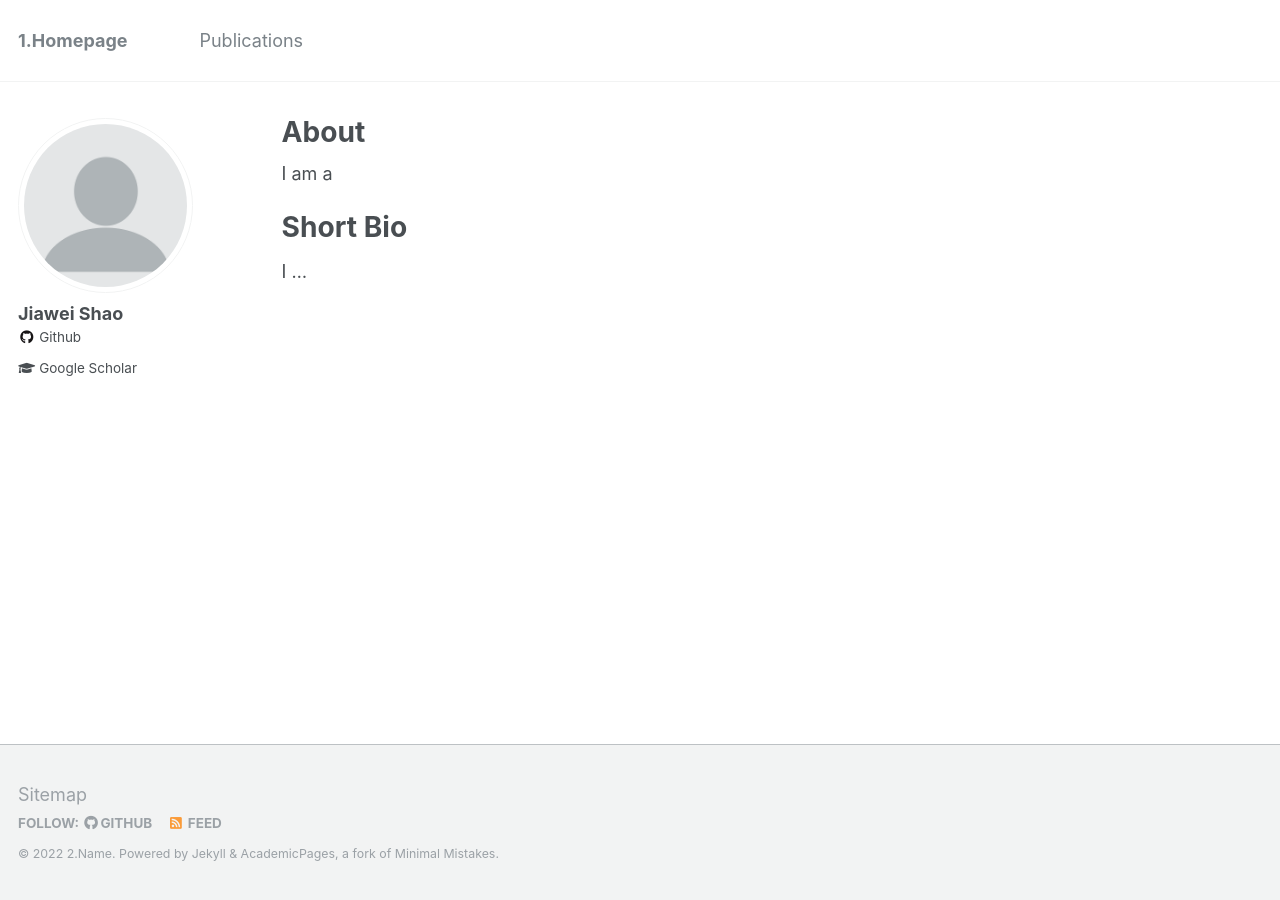
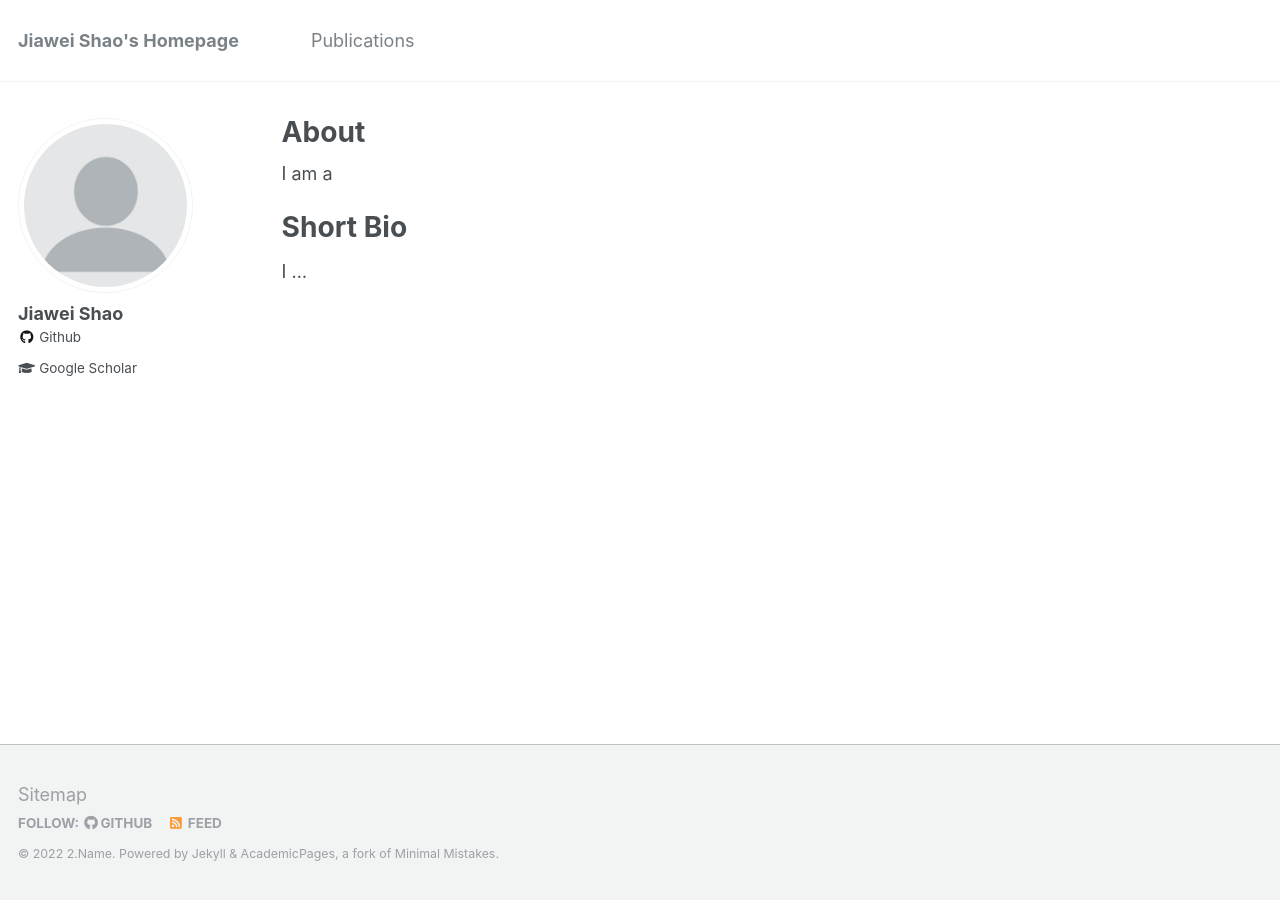
Before and after one commit to shaojiawei07/shaojiawei07.github.io, a Jekyll site: the page built from _pages/about.md, in a window 1280 px wide. Built offline with Jekyll 4.4.1, drawn with Linux system fonts in a browser that asks for light colours; some of the changed lines change nothing that is shown.

Commit message:
Update _config.yml

```diff
--- a/_config.yml
+++ b/_config.yml
@@ -7,7 +7,7 @@
 
 # Site Settings
 locale                   : "en-US"
-title                    : "1.Homepage"
+title                    : "Jiawei Shao's Homepage"
 title_separator          : "-"
 name                     : &name "2.Name"
 description              : &description "3.Description"
@@ -259,19 +259,19 @@ timezone: America/Los_Angeles # http://en.wikipedia.org/wiki/List_of_tz_database
 
 
 # Plugins
-plugins:
-  - jekyll-paginate
-  #- jekyll-sitemap
-  - jekyll-gist
-  - jekyll-feed
-  - jekyll-redirect-from
-# mimic GitHub Pages with --safe
-whitelist:
-  - jekyll-paginate
-  #- jekyll-sitemap
-  - jekyll-gist
-  - jekyll-feed
-  - jemoji
+# plugins:
+#   - jekyll-paginate
+#   #- jekyll-sitemap
+#   - jekyll-gist
+#   - jekyll-feed
+#   - jekyll-redirect-from
+# # mimic GitHub Pages with --safe
+# whitelist:
+#   - jekyll-paginate
+#   #- jekyll-sitemap
+#   - jekyll-gist
+#   - jekyll-feed
+#   - jemoji
 
 
 # Archives
```
